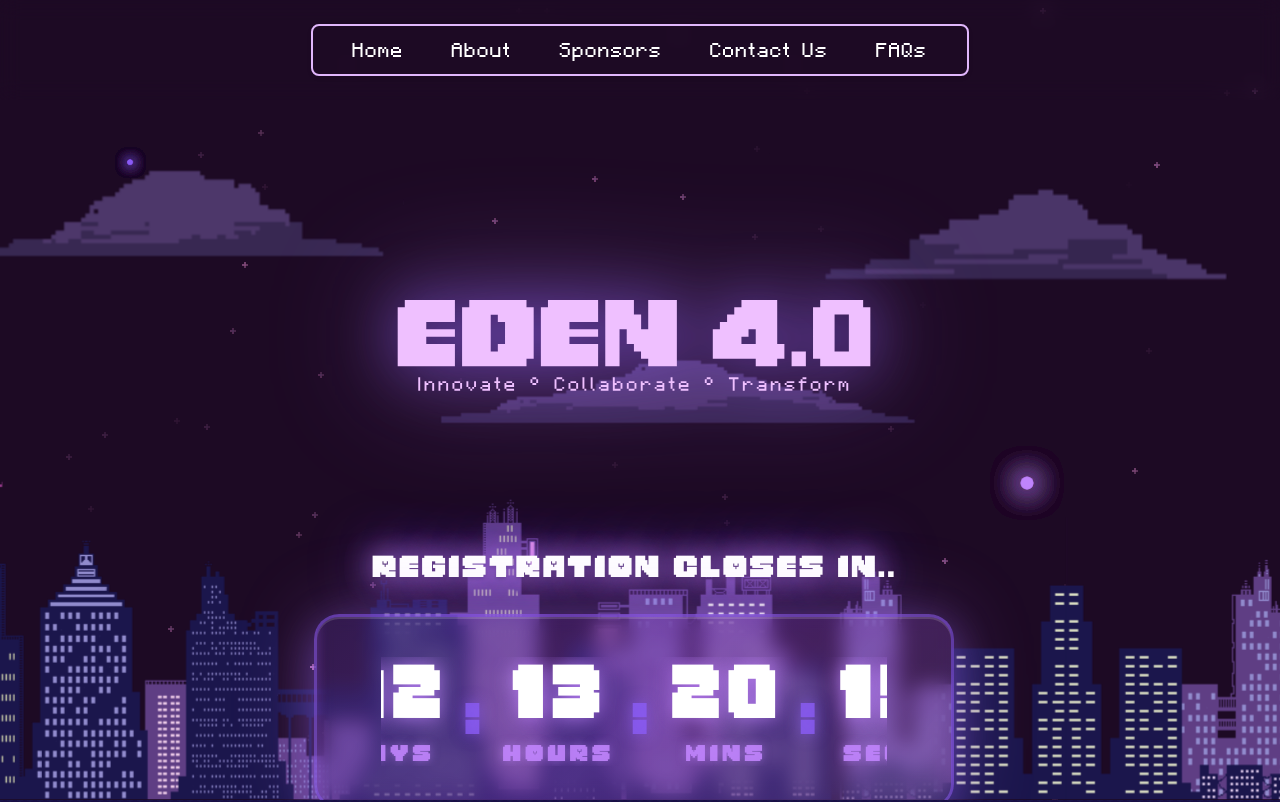
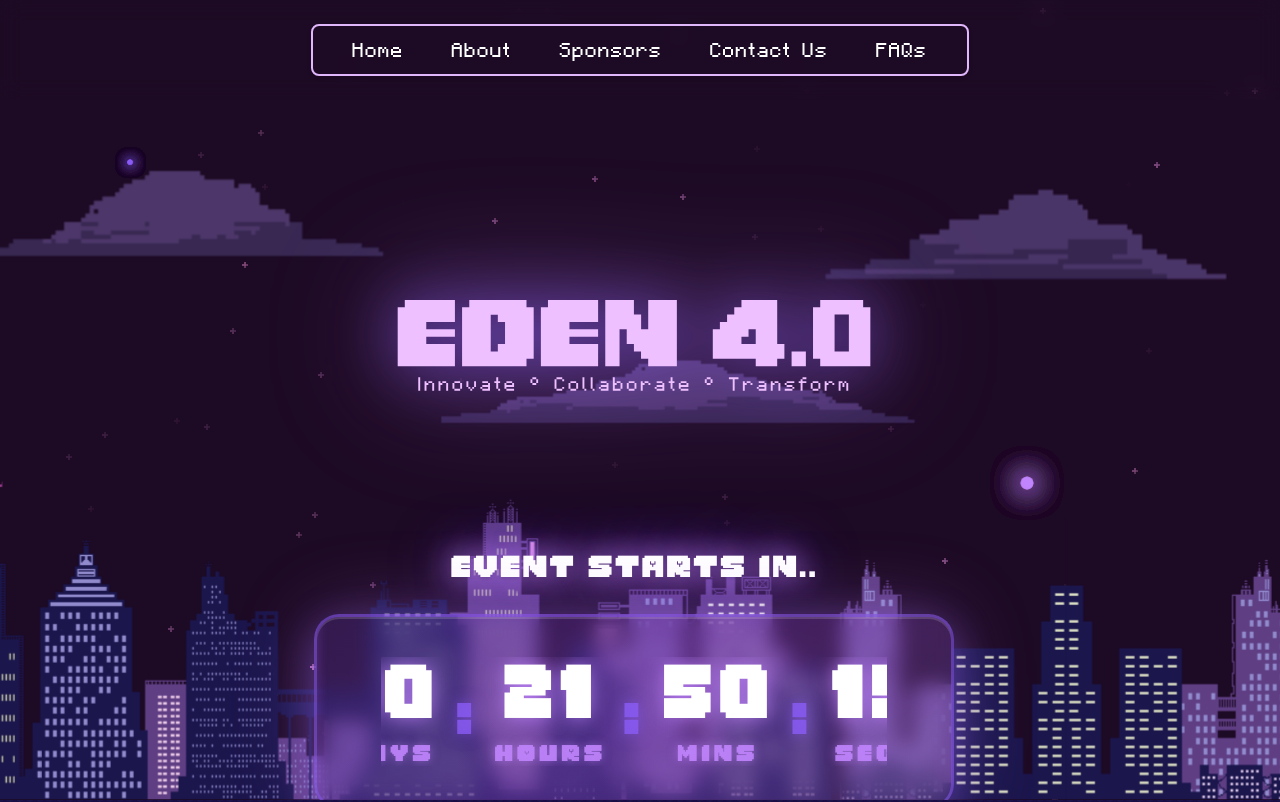
Before and after one commit to SHIBINSHA02/EDEN, a React (Vite) app: page / in a window 1280 px wide. Shown: the top 802 px of the page. Built offline with nearby package versions, Linux system fonts and the light colour scheme.

Commit message:
events starts in

```diff
--- a/src/Components/Home/Home.jsx
+++ b/src/Components/Home/Home.jsx
@@ -9,7 +9,7 @@ export const Home = ({ heroData }) => {
   const titleRef = useRef(null);
 
   // Define the target date for the countdown
-  const targetDate = new Date("2025-06-18T18:31:00Z");//time 24:00  15th june
+  const targetDate = new Date("2025-06-27T03:01:00Z");//time 24:00  15th june
 
   // Title animation
   useEffect(() => {
--- a/src/Components/Home/countdown.jsx
+++ b/src/Components/Home/countdown.jsx
@@ -39,7 +39,7 @@ const Countdown = ({ targetDate }) => {
 
   return (
     <div className={`countdown-container ${isLoaded ? "loaded-final" : ""}`}>
-      <div className="countdown-title">Registration closes in..</div>
+      <div className="countdown-title">Event starts in..</div>
       <div className="timer">
         <div className="time-units">
           <div className="time-unit">
```
